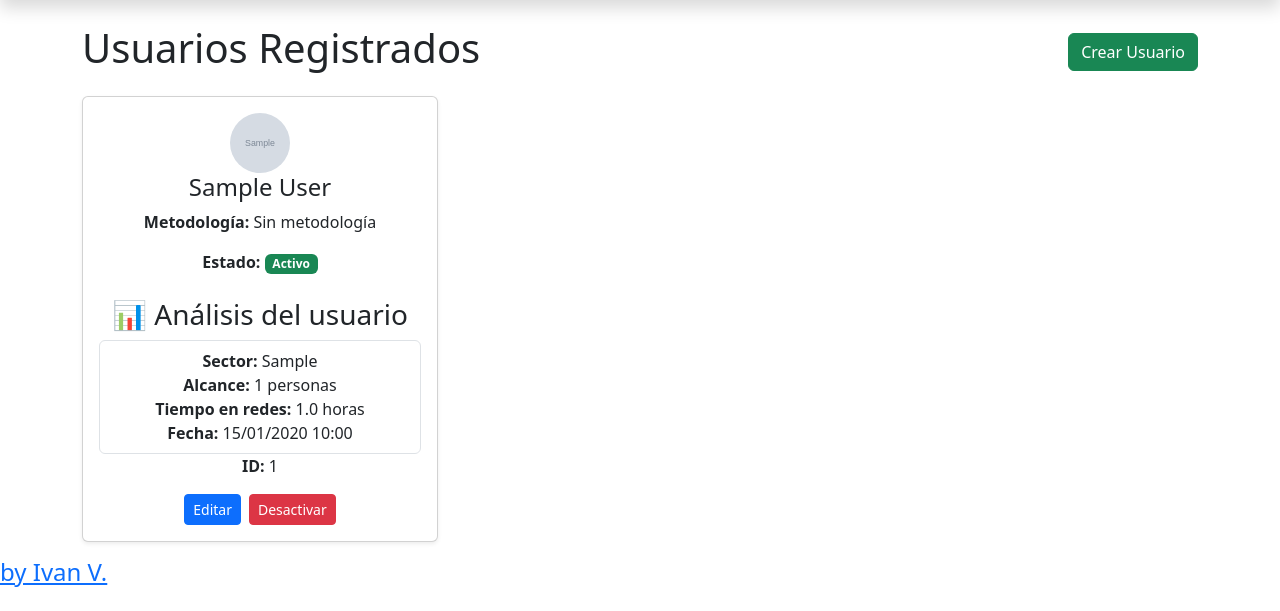
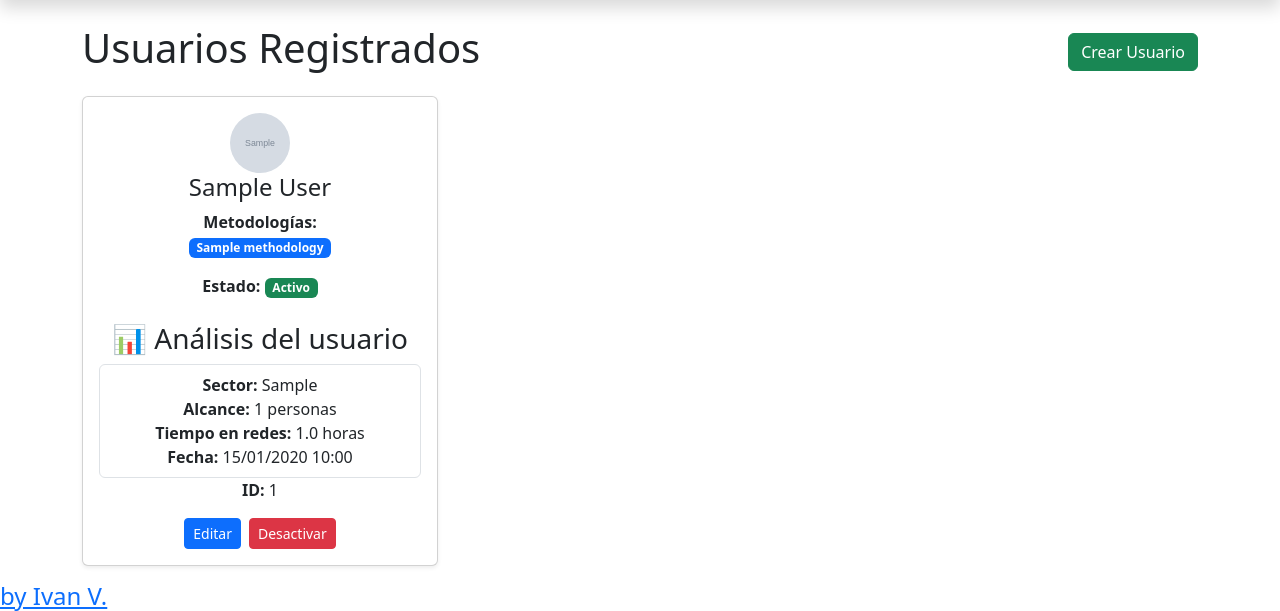
Before and after one commit to Iv4n-0v/Project_Social_MEdi4, a FastAPI app: page /users in a window 1280 px wide. Shown: the part 56-667 px from the top of the page. Run offline with FastAPI, Linux system fonts and the light colour scheme; tables that the repository leaves empty hold one stand-in row (values such as "Sample post"); grey boxes marked "Sample" are stand-in pictures; parts of the project's set-up code (start-up, migrations or seed data) failed here and were passed over.

Commit message:
commit in the user_list

```diff
--- a/templates/user_list.html
+++ b/templates/user_list.html
@@ -22,11 +22,13 @@
                     <h4 class="card-title">{{ user.name }}</h4>
 
                     <p class="card-text">
-                    <strong>Metodología:</strong>
-                        {% if user.methodology %}
-                        {{ user.methodology.name }}
+                    <strong>Metodologías:</strong><br>
+                        {% if user.methodologies and user.methodologies|length > 0 %}
+                        {% for m in user.methodologies %}
+                    <span class="badge bg-primary">{{ m.name }}</span>
+                        {% endfor %}
                         {% else %}
-                        Sin metodología
+                    <span class="text-muted">Sin metodología</span>
                         {% endif %}
                     </p>
 
```
